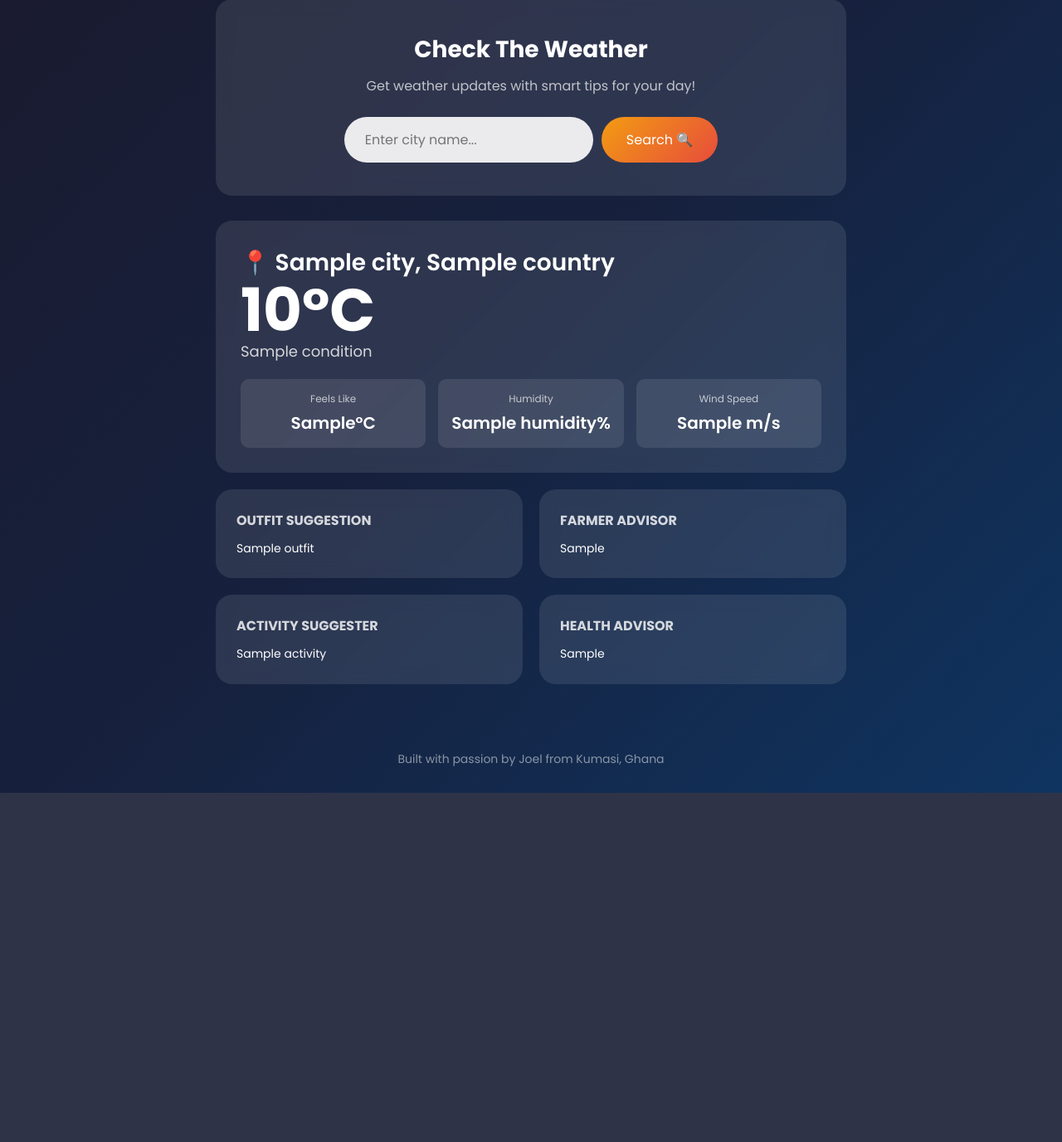
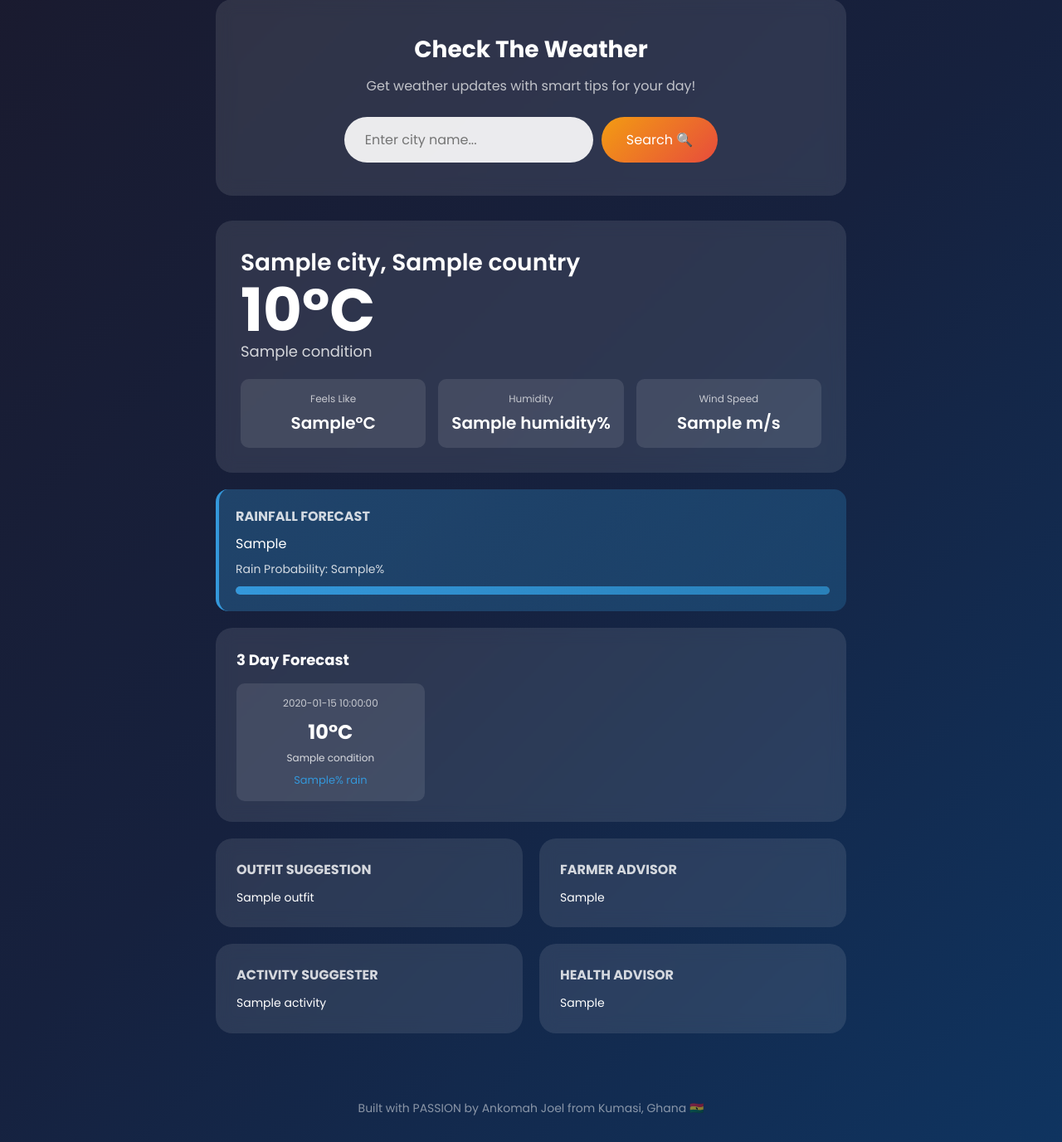
Before and after one commit to Jankomah12/WEATHERAPP, a Flask app: template WEATHERAPP/templates/weather.html in a window 1280 px wide. Shown: the part 114-1491 px from the top of the page at 83% size. Before the commit the page ends 1070 px from the top, so only its background shows below. Run offline with Flask 3, Linux system fonts and the light colour scheme; the template is opened without the code that fills it: most values are stand-ins (such as "Sample title", 1, 10 or a date in 2020).

Commit message:
Update weather.html

```diff
--- a/WEATHERAPP/templates/weather.html
+++ b/WEATHERAPP/templates/weather.html
@@ -1,8 +1,11 @@
 <!DOCTYPE html>
 <html>
 <head>
-    <title>Weather App</title>
+    <title>Smart Weather App</title>
     <link href="https://fonts.googleapis.com/css2?family=Poppins:wght@300;400;600;700&display=swap" rel="stylesheet">
+    <link rel="manifest" href="/static/manifest.json">
+    <meta name="theme-color" content="#1a1a2e">
+    <meta name="viewport" content="width=device-width, initial-scale=1.0">
     <style>
         * {
             margin: 0;
@@ -128,6 +131,74 @@
             font-size: 20px;
             font-weight: 600;
         }
+        .rain-alert {
+            background: linear-gradient(135deg, rgba(52,152,219,0.3), rgba(41,128,185,0.3));
+            padding: 20px;
+            border-radius: 15px;
+            margin-bottom: 20px;
+            border-left: 4px solid #3498db;
+        }
+        .rain-alert h3 {
+            margin-bottom: 8px;
+            font-size: 16px;
+            opacity: 0.8;
+        }
+        .rain-alert p {
+            font-size: 16px;
+        }
+        .rain-bar {
+            background: rgba(255,255,255,0.2);
+            border-radius: 10px;
+            height: 10px;
+            margin-top: 10px;
+            overflow: hidden;
+        }
+        .rain-bar-fill {
+            height: 100%;
+            border-radius: 10px;
+            background: linear-gradient(135deg, #3498db, #2980b9);
+        }
+        .forecast-section {
+            background: rgba(255,255,255,0.1);
+            padding: 25px;
+            border-radius: 20px;
+            backdrop-filter: blur(10px);
+            margin-bottom: 20px;
+        }
+        .forecast-section h3 {
+            margin-bottom: 15px;
+            font-size: 18px;
+        }
+        .forecast-grid {
+            display: grid;
+            grid-template-columns: repeat(3, 1fr);
+            gap: 15px;
+        }
+        .forecast-card {
+            background: rgba(255,255,255,0.1);
+            padding: 15px;
+            border-radius: 10px;
+            text-align: center;
+        }
+        .forecast-card .date {
+            font-size: 12px;
+            opacity: 0.7;
+            margin-bottom: 8px;
+        }
+        .forecast-card .temp {
+            font-size: 24px;
+            font-weight: 700;
+            margin-bottom: 5px;
+        }
+        .forecast-card .condition {
+            font-size: 12px;
+            opacity: 0.8;
+            margin-bottom: 8px;
+        }
+        .forecast-card .rain {
+            font-size: 13px;
+            color: #3498db;
+        }
         .tips-grid {
             display: grid;
             grid-template-columns: repeat(2, 1fr);
@@ -158,6 +229,23 @@
             opacity: 0.5;
             font-size: 14px;
         }
+        .install-btn {
+            display: none;
+            width: 100%;
+            padding: 15px;
+            border-radius: 50px;
+            border: none;
+            background: linear-gradient(135deg, #f39c12, #e74c3c);
+            color: white;
+            font-size: 16px;
+            cursor: pointer;
+            font-family: 'Poppins', sans-serif;
+            margin-bottom: 20px;
+            transition: transform 0.3s;
+        }
+        .install-btn:hover {
+            transform: translateY(-3px);
+        }
     </style>
 </head>
 <body>
@@ -165,8 +253,11 @@
         <h1>Smart Weather App</h1>
     </div>
     <div class="container">
+        <button class="install-btn" id="installBtn">
+            📱 Install App on Your Phone!
+        </button>
         <div class="search-box">
-            <h2>Check The Weather</h2>
+            <h2>Check The Weather </h2>
             <p>Get weather updates with smart tips for your day!</p>
             <form class="search-form" method="POST" action="/">
                 <input type="text" name="city" placeholder="Enter city name..." required/>
@@ -175,14 +266,14 @@
         </div>
         {% if error %}
         <div class="error">
-            {{ error }}
+             {{ error }}
         </div>
         {% endif %}
         {% if weather %}
         <div class="weather-card">
             <div class="weather-main">
                 <div>
-                    <div class="city-name">📍 {{ weather.city }}, {{ weather.country }}</div>
+                    <div class="city-name"> {{ weather.city }}, {{ weather.country }}</div>
                     <div class="temperature">{{ weather.temp }}°C</div>
                     <div class="condition">{{ weather.condition }}</div>
                 </div>
@@ -202,13 +293,38 @@
                 </div>
             </div>
         </div>
+        <div class="rain-alert">
+            <h3>RAINFALL FORECAST</h3>
+            <p>{{ weather.rain_alert }}</p>
+            <p style="margin-top:8px; font-size:14px; opacity:0.8;">
+                Rain Probability: {{ weather.rain_chance }}%
+            </p>
+            <div class="rain-bar">
+                <div class="rain-bar-fill" style="width: {{ weather.rain_chance }}%"></div>
+            </div>
+        </div>
+        {% if weather.forecast %}
+        <div class="forecast-section">
+            <h3>3 Day Forecast</h3>
+            <div class="forecast-grid">
+                {% for day in weather.forecast %}
+                <div class="forecast-card">
+                    <div class="date">{{ day.date }}</div>
+                    <div class="temp">{{ day.temp }}°C</div>
+                    <div class="condition">{{ day.condition }}</div>
+                    <div class="rain">{{ day.rain_chance }}% rain</div>
+                </div>
+                {% endfor %}
+            </div>
+        </div>
+        {% endif %}
         <div class="tips-grid">
             <div class="tip-card">
                 <h3>OUTFIT SUGGESTION</h3>
                 <p>{{ weather.outfit }}</p>
             </div>
             <div class="tip-card">
-                <h3>FARMER ADVISOR</h3>
+                <h3> FARMER ADVISOR</h3>
                 <p>{{ weather.farmer_tip }}</p>
             </div>
             <div class="tip-card">
@@ -223,7 +339,26 @@
         {% endif %}
     </div>
     <div class="footer">
-        <p>Built with passion by Joel from Kumasi, Ghana</p>
+        <p>Built with PASSION by Ankomah Joel from Kumasi, Ghana 🇬🇭</p>
     </div>
+    <script>
+        let deferredPrompt;
+        window.addEventListener('beforeinstallprompt', (e) => {
+            e.preventDefault();
+            deferredPrompt = e;
+            document.getElementById('installBtn').style.display = 'block';
+        });
+        document.getElementById('installBtn').addEventListener('click', async () => {
+            if (deferredPrompt) {
+                deferredPrompt.prompt();
+                const result = await deferredPrompt.userChoice;
+                deferredPrompt = null;
+                document.getElementById('installBtn').style.display = 'none';
+            }
+        });
+        if ('serviceWorker' in navigator) {
+            navigator.serviceWorker.register('/static/sw.js');
+        }
+    </script>
 </body>
 </html>
```
